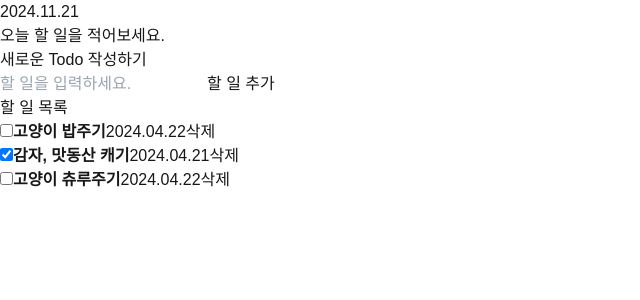
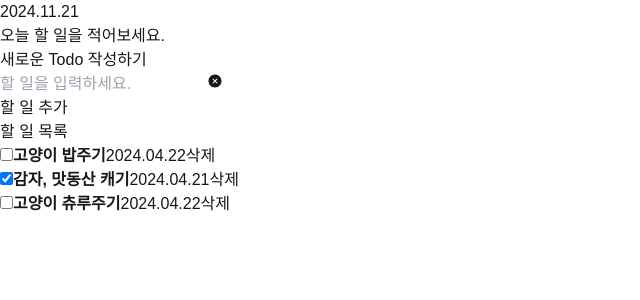
Before and after one commit to odada-o/app-todolist2, a Next.js app: page / in a window 1280 px wide. Shown: the top 300 px of the page, without its empty margins (0-640 px from the left). Built offline with nearby package versions, Linux system fonts and the light colour scheme.

Commit message:
input 내용 삭제 버튼 추가

```diff
--- a/package.json
+++ b/package.json
@@ -13,7 +13,8 @@
     "date-fns": "^4.1.0",
     "next": "15.0.3",
     "react": "19.0.0-rc-66855b96-20241106",
-    "react-dom": "19.0.0-rc-66855b96-20241106"
+    "react-dom": "19.0.0-rc-66855b96-20241106",
+    "react-icons": "^5.3.0"
   },
   "devDependencies": {
     "eslint": "^8",
--- a/src/components/TodoEditor.jsx
+++ b/src/components/TodoEditor.jsx
@@ -1,7 +1,8 @@
 "use client"
 
-import classNames from 'classnames'
-import React, { useRef, useState } from 'react'
+import classNames from 'classnames';
+import React, { useRef, useState } from 'react';
+import { IoCloseCircle } from "react-icons/io5";
 
 const TodoEditor = ({addTodo}) => {
   const [task, setTask] = useState("")
@@ -28,21 +29,43 @@ const TodoEditor = ({addTodo}) => {
       }
   }
 
+  const onCloseKey = () => {
+    setTask("");
+    inputRef.current.focus();
+  }
+
   return (
     <div>
         <h2>새로운 Todo 작성하기</h2>
         <div>
-          {/* <form> */}
-            <input type="text" value={task} ref={inputRef}
-              onKeyDown={onKeyDown} onChange={onChangeTask} placeholder="할 일을 입력하세요." className='p-3 text-black' />
+          <form className='flex'>
+            <div className='relative flex-1'>
+              <input
+                type="text"
+                value={task}
+                ref={inputRef}
+                onKeyDown={onKeyDown}
+                onChange={onChangeTask}
+                placeholder="할 일을 입력하세요."
+                className='p-3 text-black w-full'
+              />
+              <button
+                disabled={!task}
+                onClick={onCloseKey}
+                className={
+                  classNames('absolute top-1 right-1 w-10 h-10  flex justify-center items-center', task ? 'text-black' : 'text-gray')
+                  }>
+                <IoCloseCircle />
+              </button>
+            </div>
             <button
-              // type='submit'
+              type='submit'
               onClick={onSubmit}
               disabled={!task}
               className={
-              classNames('p-3', task ? 'bg-blue-300' : 'bg-gray-300')
+                classNames('p-3', task ? 'bg-blue-300' : 'bg-gray-300')
               }>할 일 추가</button>
-          {/* </form> */}
+          </form>
         </div>
       </div>
   )
```
Also changed, not shown: 2 other files (tests, documents, lock files or other folders).
